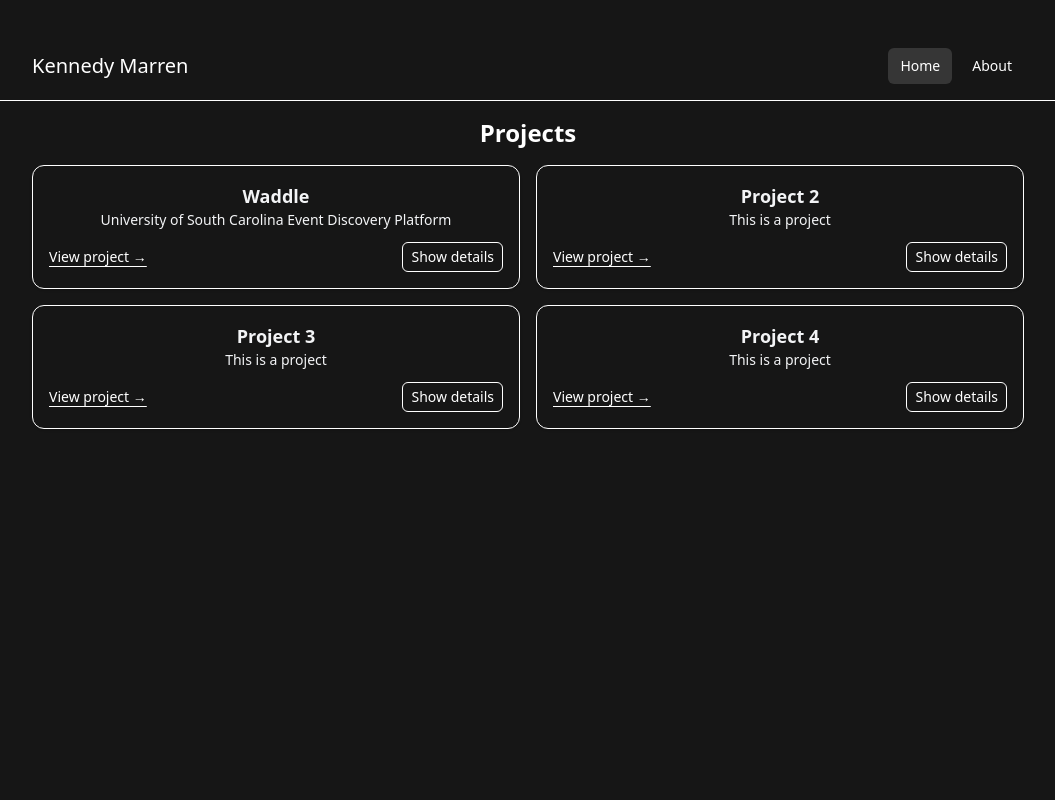
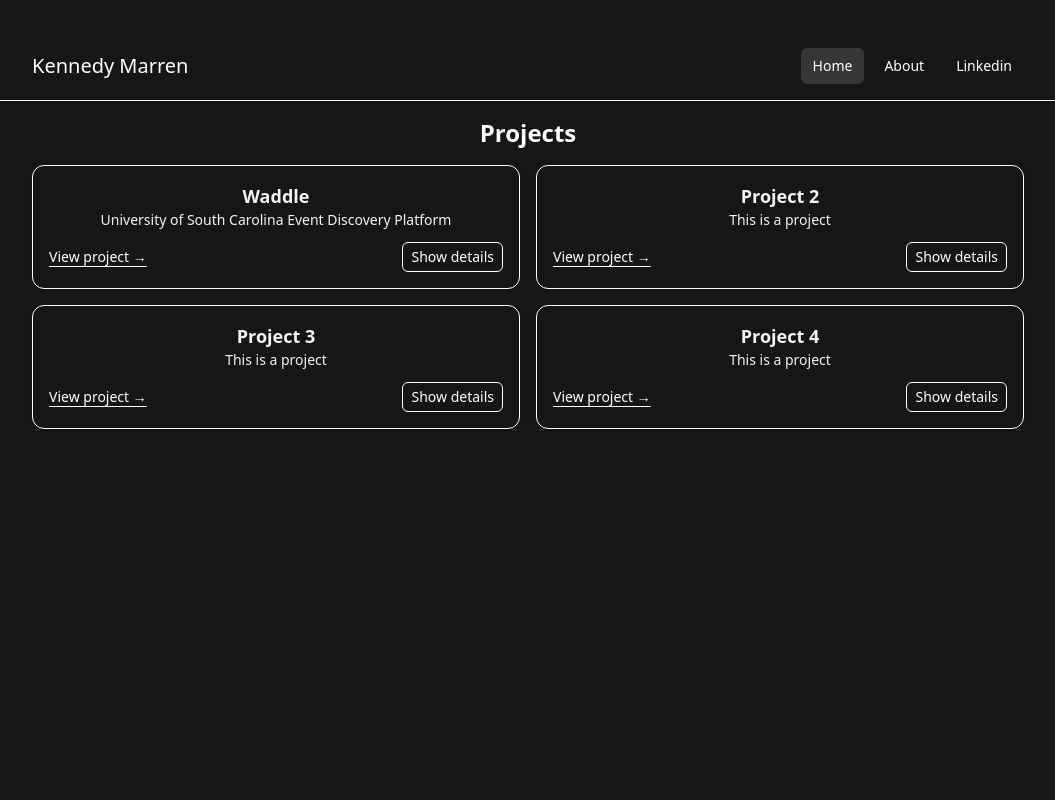
Before and after one commit to kmarren/kmarren-portfolio, a React (Vite) app: page / in a window 1280 px wide. Shown: the top 800 px of the page, without its empty margins (112-1167 px from the left). Built offline with nearby package versions, Linux system fonts and the light colour scheme.

Commit message:
Adding linkedin link

```diff
--- a/src/components/Header.tsx
+++ b/src/components/Header.tsx
@@ -14,6 +14,12 @@ const Header = () => {
                     }>Home</NavLink>
                     <NavLink to="/about"
                              className={({ isActive }) => `${base} ${isActive ? active : ""}`}>About</NavLink>
+                    <a href="https://www.linkedin.com/in/kennedy-marren-3b7225351"
+                       target="_blank"
+                       rel="noopener noreferrer"
+                       className={`${base}`}>
+                        Linkedin
+                    </a>
                 </div>
             </nav>
         </header>
```
